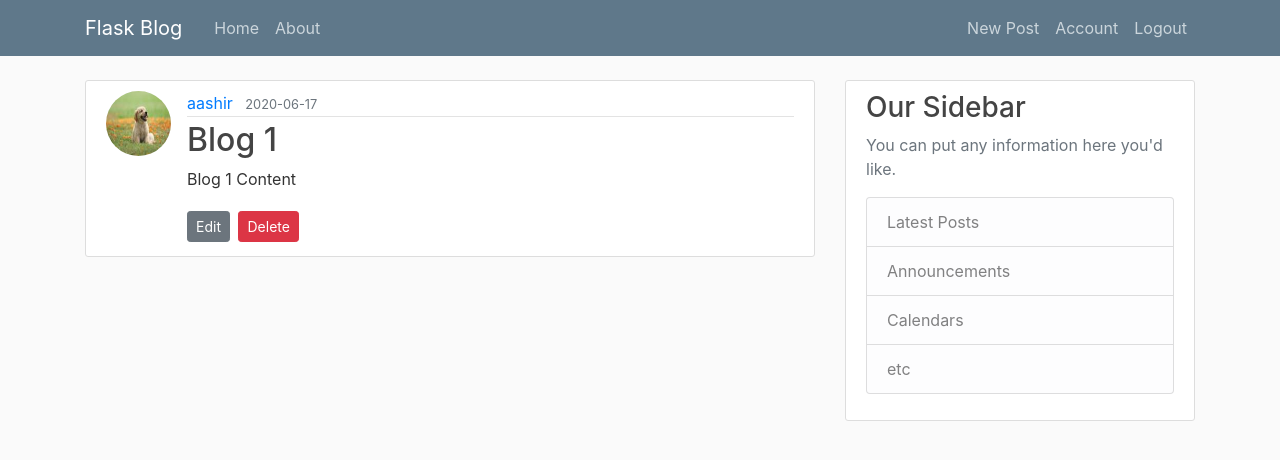
After one commit to suhafbutt/flask_blog, a Flask app: page /posts/1 in a window 1280 px wide. The commit adds this page. Shown: the top 460 px of the page. Run offline with Flask 2, Linux system fonts and the light colour scheme; a user stored in the database is signed in; data comes from the database, SQL or seed files in the repository; both versions use the stored data as it was after the commit; some libraries are stand-ins or nearby versions.

Commit message:
Post creation, updation and deletion

```diff
--- a/flaskblog/routes.py
+++ b/flaskblog/routes.py
@@ -1,33 +1,34 @@
 import os
 import secrets
 from PIL import Image
-from flask import render_template, url_for, flash, redirect, request
+from flask import render_template, url_for, flash, redirect, request, abort
 from flaskblog import app, db, bcrypt
-from flaskblog.forms import RegistrationForm, LoginForm, UpdateAccountForm
-from flaskblog.models import User
+from flaskblog.forms import RegistrationForm, LoginForm, UpdateAccountForm, PostForm
+from flaskblog.models import User, Post
 from flask_login import login_user, current_user, logout_user, login_required
 
 
-posts = [
-	{
-		'author': 'Jennifer Lopez',
-		'title': 'Blog Post 1',
-		'content': 'First post content',
-		'date_posted': 'March 11, 2019'
-	},
-	{
-		'author': 'Jimmy Falon',
-		'title': 'Blog Post 2',
-		'content': 'Second post content',
-		'date_posted': 'April 21, 2019'
-	}
-]
+# posts = [
+# 	{
+# 		'author': 'Jennifer Lopez',
+# 		'title': 'Blog Post 1',
+# 		'content': 'First post content',
+# 		'date_posted': 'March 11, 2019'
+# 	},
+# 	{
+# 		'author': 'Jimmy Falon',
+# 		'title': 'Blog Post 2',
+# 		'content': 'Second post content',
+# 		'date_posted': 'April 21, 2019'
+# 	}
+# ]
 
 @app.route('/')
 @app.route('/home')
 @app.route('/index')
 def index():
-    return render_template('index.html', posts= posts)
+	posts = Post.query.all()
+	return render_template('index.html', posts= posts)
 
 
 @app.route('/about')
@@ -110,3 +111,52 @@ def account():
 
 	profile_pic = url_for('static', filename='profile_pics/' + current_user.image_file)
 	return render_template('account.html', title='Account', profile_pic=profile_pic, form=form)
+
+@app.route('/posts/new', methods=['GET', 'POST'])
+@login_required
+def new_post():
+	form = PostForm()
+	if form.validate_on_submit():
+		post = Post(title=form.title.data, content=form.content.data, author=current_user)
+		db.session.add(post)
+		db.session.commit()
+		flash(f"Your post has been created!", 'success')
+		return redirect(url_for('index'))
+
+	return render_template('create_post.html', title='New Post', form=form, legend='New Post')
+
+@app.route('/posts/<int:post_id>', methods=['GET'])
+@login_required
+def post(post_id):
+	post = Post.query.get_or_404(post_id)
+	return render_template('post.html', title='Post', post=post)
+
+@app.route('/posts/<int:post_id>/update', methods=['GET', 'POST'])
+@login_required
+def update_post(post_id):
+	post = Post.query.get_or_404(post_id)
+	if post.author != current_user:
+		abort(403)
+	form = PostForm()
+	if form.validate_on_submit():
+		post.title = form.title.data
+		post.content = form.content.data
+		db.session.commit()
+		flash(f"Your post has been update!", 'success')
+		return redirect(url_for('post', post_id=post.id))
+	elif request.method == 'GET':
+		form.title.data = post.title
+		form.content.data = post.content
+	return render_template('create_post.html', title='Update Post', form=form, legend='Update Post')
+
+@app.route('/posts/<int:post_id>/delete', methods=['POST'])
+@login_required
+def delete_post(post_id):
+	post = Post.query.get_or_404(post_id)
+	if post.author != current_user:
+		abort(403)
+
+	db.session.delete(post)
+	db.session.commit()
+	flash(f"Your post has been deleted!", 'success')
+	return redirect(url_for('index'))
--- a/flaskblog/templates/layout.html
+++ b/flaskblog/templates/layout.html
@@ -31,6 +31,7 @@
 	        <!-- Navbar Right Side -->
 	        <div class="navbar-nav">
 	        	{% if current_user.is_authenticated %}
+	        		<a class="nav-item nav-link" href="{{url_for('new_post')}}">New Post</a>
 	        		<a class="nav-item nav-link" href="{{url_for('account')}}">Account</a>
 	        		<a class="nav-item nav-link" href="{{url_for('logout')}}">Logout</a>
 	        	{% else %}
--- /dev/null
+++ b/flaskblog/templates/post.html
@@ -0,0 +1,39 @@
+{% extends 'layout.html' %}
+{% block content %}
+	<article class="media content-section">
+	  <img class='rounded-circle article-img' src="{{ url_for('static', filename='profile_pics/'+post.author.image_file) }}">
+	  <div class="media-body">
+	    <div class="article-metadata">
+	      <a class="mr-2" href="#">{{ post.author.username }}</a>
+	      <small class="text-muted">{{ post.date_posted.strftime('%Y-%m-%d') }}</small>
+	    </div>
+	    <h2 class="article-title">{{ post.title }}</h2>
+	    <p class="article-content">{{ post.content }}</p>
+	    {% if post.author == current_user %}
+	    	<a class='btn btn-secondary btn-sm mt-1 mb-1' href="{{ url_for('update_post', post_id=post.id) }}"> Edit </a>
+	    	<button type="button" class='btn btn-danger btn-sm m-1' data-toggle="modal" data-target="#deleteModal"> Delete </button>
+	    {% endif %}
+	  </div>
+	</article>
+	<div class="modal fade" id="deleteModal" tabindex="-1" role="dialog" aria-labelledby="deleteModalLabel" aria-hidden="true">
+	  <div class="modal-dialog">
+	    <div class="modal-content">
+	      <div class="modal-header">
+	        <h5 class="modal-title" id="deleteModalLabel">Delete Modal</h5>
+	        <button type="button" class="close" data-dismiss="modal" aria-label="Close">
+	          <span aria-hidden="true">&times;</span>
+	        </button>
+	      </div>
+	      <div class="modal-body">
+	        Do you want to delete this post?
+	      </div>
+	      <div class="modal-footer">
+	        <button type="button" class="btn btn-secondary" data-dismiss="modal">Cancel</button>
+	        <form action="{{ url_for('delete_post', post_id=post.id) }}" method="POST">
+	        	<input type="submit" value="Delete" class="btn btn-danger">
+	        </form>
+	      </div>
+	    </div>
+	  </div>
+	</div>
+{% endblock content %}
```
Also changed, not shown: flaskblog/forms.py (+7 -1 lines), flaskblog/templates/create_post.html (added, +42 -0 lines), flaskblog/templates/index.html (+7 -3 lines), flaskblog/site.db, 1 other file.
